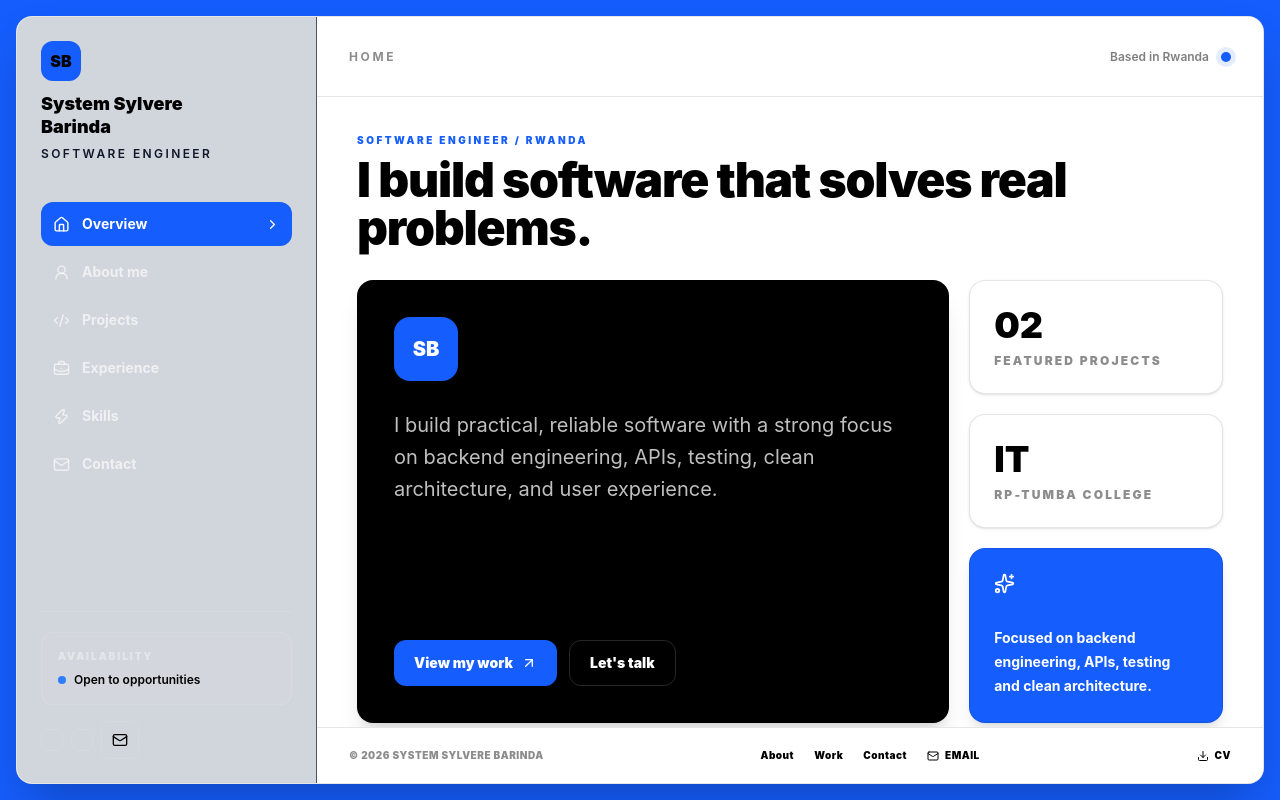
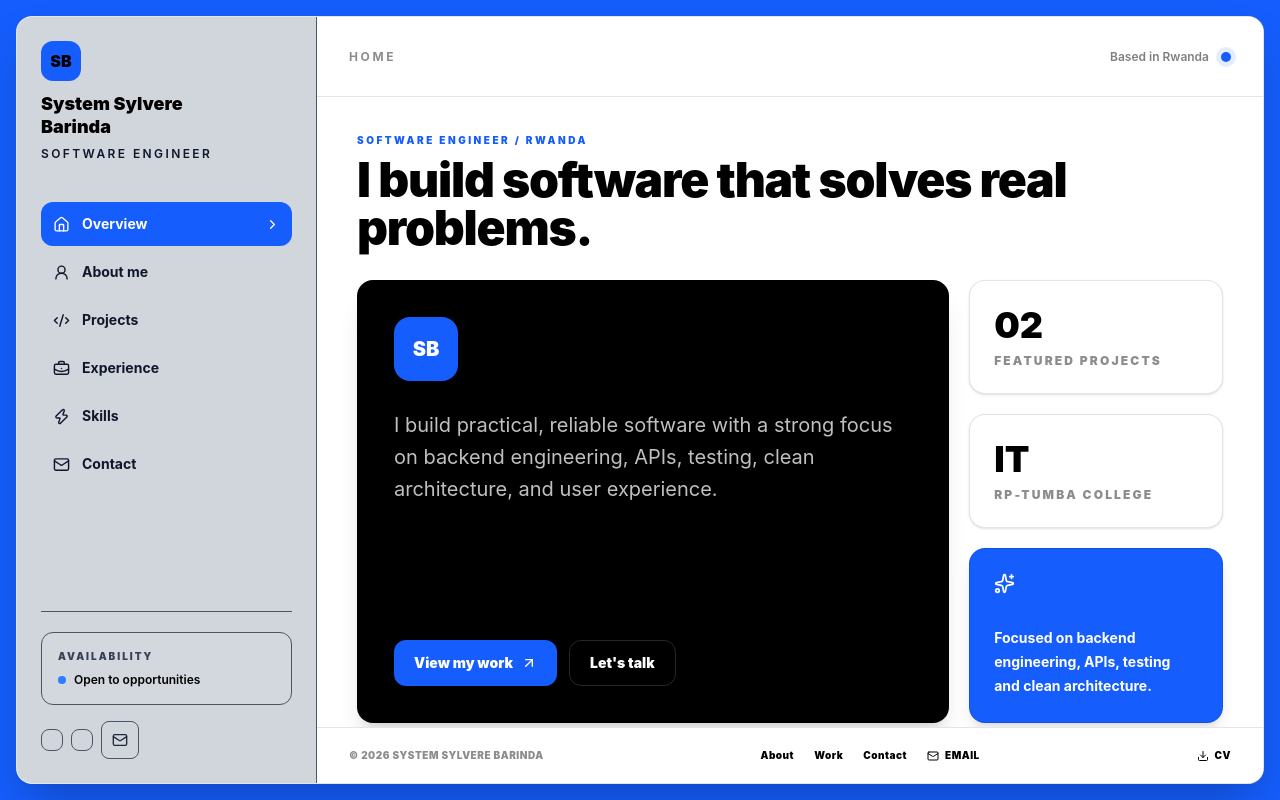
Before and after one commit to system-Barinda/My_portfolio, a React (Vite) app: page / in a window 1280 px wide. Built offline with nearby package versions, Linux system fonts and the light colour scheme.

Commit message:
chore:updating the currently done

```diff
--- a/src/App.tsx
+++ b/src/App.tsx
@@ -138,7 +138,7 @@ function Sidebar({
               <button
                 key={id}
                 onClick={() => onSelect(id)}
-                className={`group flex w-full items-center justify-between rounded-xl px-3 py-3 text-sm font-bold transition ${active === id ? "bg-blue-600 text-white" : "text-white/65 hover:bg-white/10 hover:text-white"}`}
+                className={`group flex w-full items-center justify-between rounded-xl px-3 py-3 text-sm font-bold transition ${active === id ? "bg-blue-600 text-white" : "text-slate-900 hover:bg-white/10 hover:text-white"}`}
               >
                 <span className="flex items-center gap-3">
                   <Icon size={17} /> {label}
@@ -151,9 +151,9 @@ function Sidebar({
             ))}
           </nav>
 
-          <div className="mt-auto space-y-4 border-t border-white/10 pt-5">
-            <div className="rounded-xl border border-white/10 bg-white/5 p-4">
-              <p className="text-[10px] font-black uppercase tracking-[0.2em] text-white/40">
+          <div className="mt-auto space-y-4 border-t border-gray-600 pt-5">
+            <div className="rounded-xl border border-gray-600 bg-white/5 p-4">
+              <p className="text-[10px] font-black uppercase tracking-[0.2em] text-gray-700">
                 Availability
               </p>
               <div className="mt-2 flex items-center gap-2 text-xs font-semibold">
@@ -166,17 +166,17 @@ function Sidebar({
                 href={profile.github}
                 target="_blank"
                 rel="noreferrer"
-                className="rounded-lg border border-white/10 p-2.5 hover:bg-white/10"
+                className="rounded-lg border border-gray-600 p-2.5 hover:bg-gray-600"
               ></a>
               <a
                 href={profile.linkedin}
                 target="_blank"
                 rel="noreferrer"
-                className="rounded-lg border border-white/10 p-2.5 hover:bg-white/10"
+                className="text-gray-800 rounded-lg border border-gray-600 p-2.5 hover:bg-gray-600"
               ></a>
               <a
                 href={`mailto:${profile.email}`}
-                className="rounded-lg border border-white/10 p-2.5 hover:bg-white/10"
+                className="text-gray-800 rounded-lg border border-gray-600 p-2.5 hover:bg-gray-600"
               >
                 <Mail size={16} />
               </a>
```
